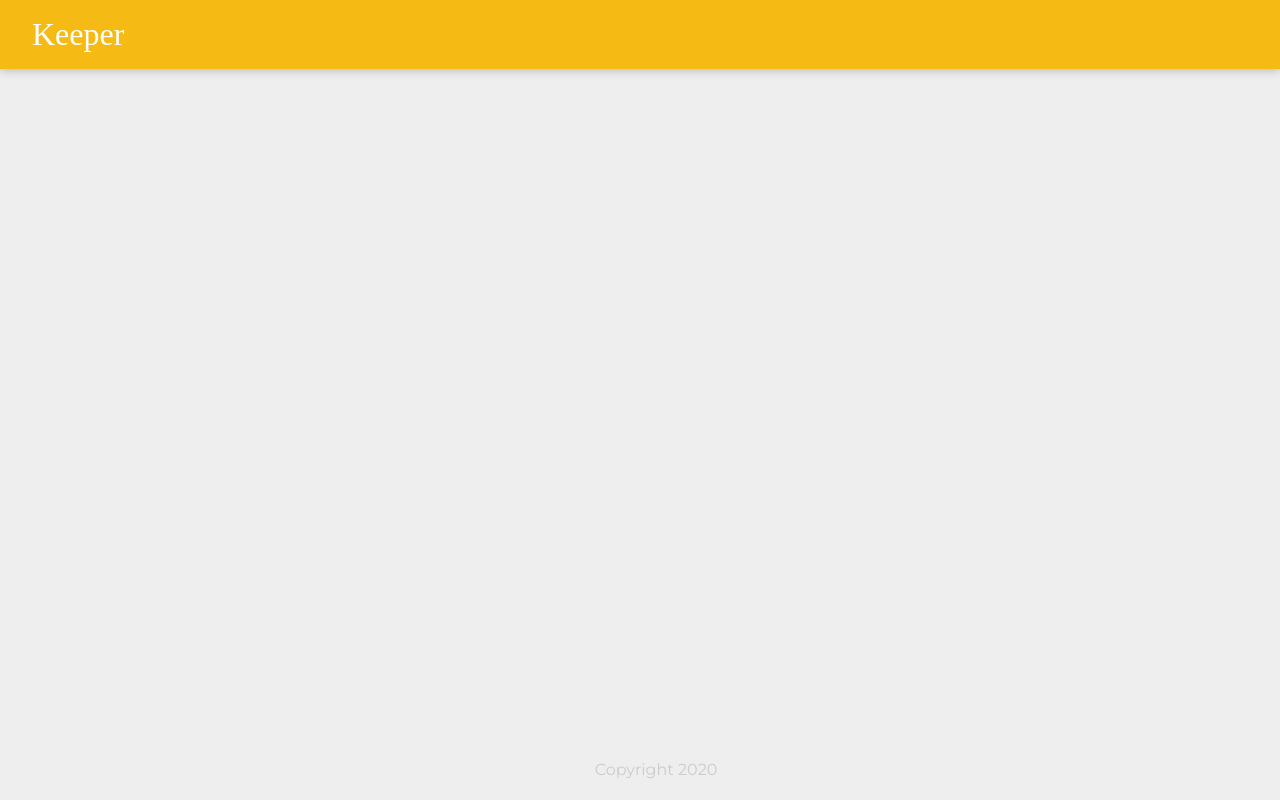
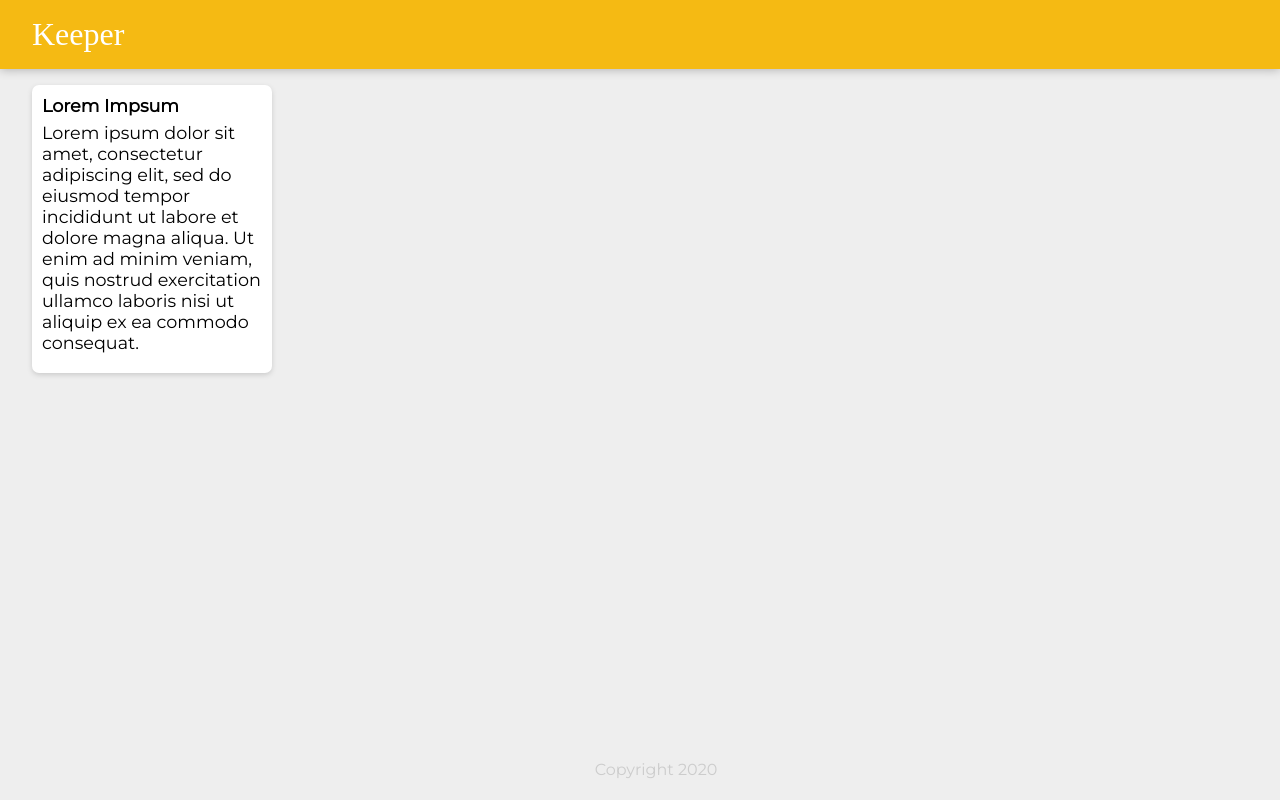
Before and after one commit to omri2861/UdemyWebDev, a React (Create React App) app in the folder keeper/: page / in a window 1280 px wide. Built offline with nearby package versions, Linux system fonts and the light colour scheme; a web font is replaced by a local one.

Commit message:
Added the note class

```diff
--- a/keeper/src/App.jsx
+++ b/keeper/src/App.jsx
@@ -1,11 +1,13 @@
 import React from "react";
 import Header from "./Header";
 import Footer from "./Footer";
+import Note from "./Note";
 
 function App() {
   return (
     <div>
       <Header />
+      <Note />
       <Footer />
     </div>
   );
--- /dev/null
+++ b/keeper/src/Note.jsx
@@ -0,0 +1,17 @@
+import React from "react";
+
+function Note() {
+  return (
+    <div className="note">
+      <h1>Lorem Impsum</h1>
+      <p>
+        Lorem ipsum dolor sit amet, consectetur adipiscing elit, sed do eiusmod
+        tempor incididunt ut labore et dolore magna aliqua. Ut enim ad minim
+        veniam, quis nostrud exercitation ullamco laboris nisi ut aliquip ex ea
+        commodo consequat.
+      </p>
+    </div>
+  );
+}
+
+export default Note;
```
